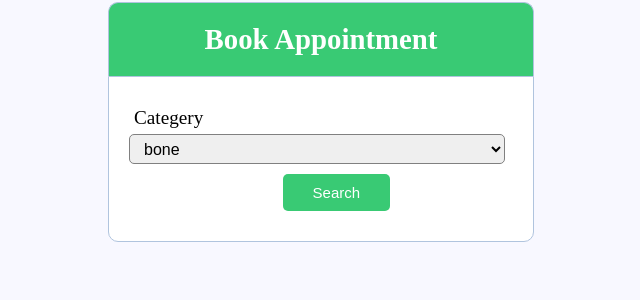
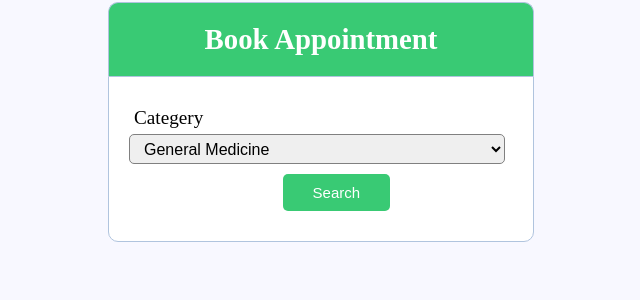
Before and after one commit to Vincent-Caraga/BSIS-NS-3AB_Team02_CodeIgniter3, a PHP site: page /presentaionlayer/patient/book.php in a window 1280 px wide. Shown: the part 118-418 px from the top of the page, without its empty margins (319-959 px from the left). Run offline with PHP 8.4, Linux system fonts and the light colour scheme; data comes from the database, SQL or seed files in the repository.

Commit message:
Update book.php

```diff
--- a/doctor/presentaionlayer/patient/book.php
+++ b/doctor/presentaionlayer/patient/book.php
@@ -71,11 +71,11 @@
 			<div class="input-group">
 		<label>Categery</label>
 	   	<select name="categorey" class="xd">
-	   		<option value="bone" >bone</option>
-	   		<option value="heart">heart</option>
-	   		<option value="Dentistry">Dentistry</option>
-	   		<option value="MentalHealth">Mental Health</option>
-	   		<option value="Surgery">Surgery</option>
+	   		<option value="bone" >General Medicine</option>
+	   		<option value="heart">Pediatrics</option>
+	   		<option value="Dentistry">ENT</option>
+	   		<option value="MentalHealth">Internal Medicine</option>
+	   		<option value="Surgery">Ophthalmology</option>
 
 	   	</select>
 
```
